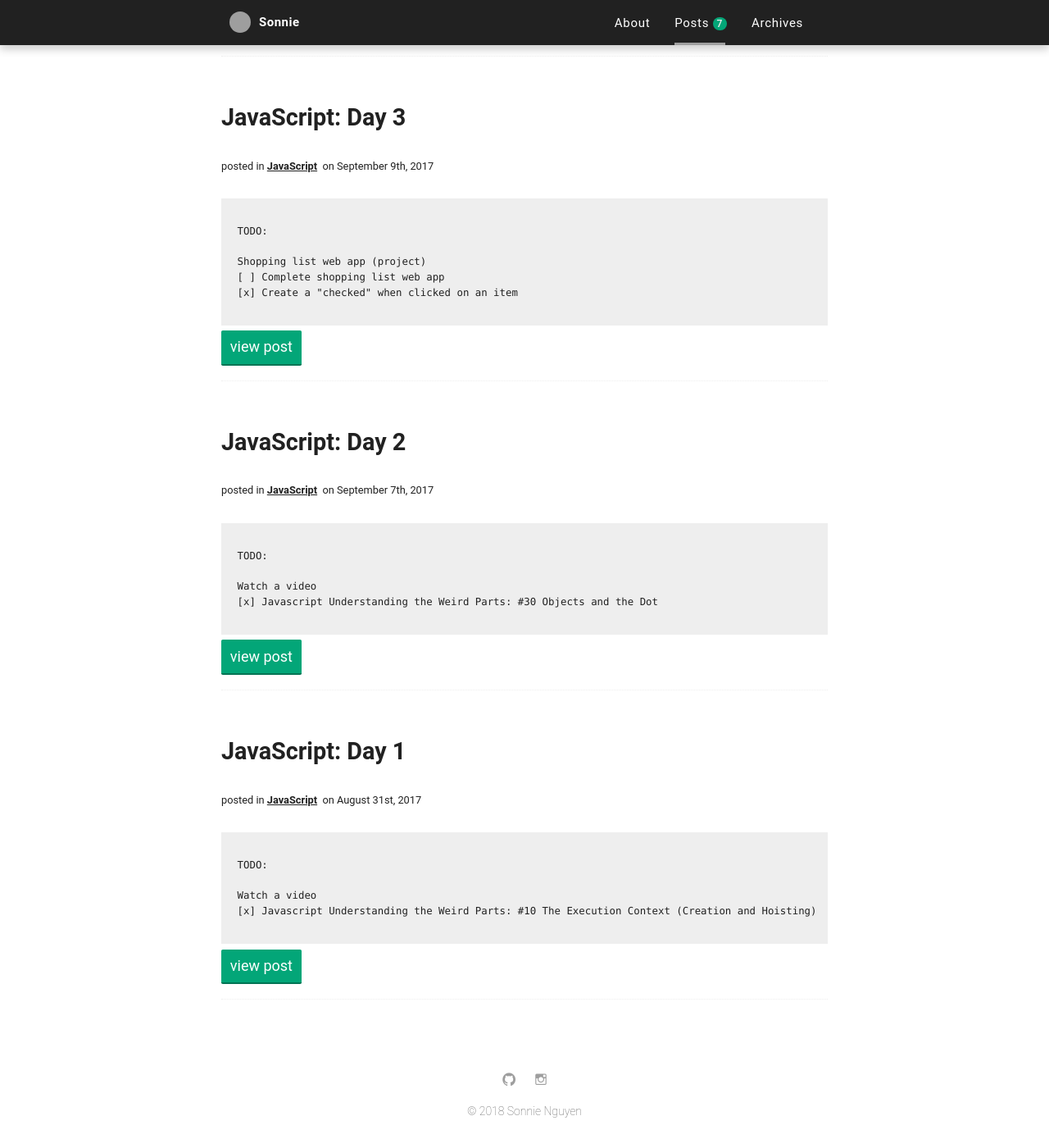
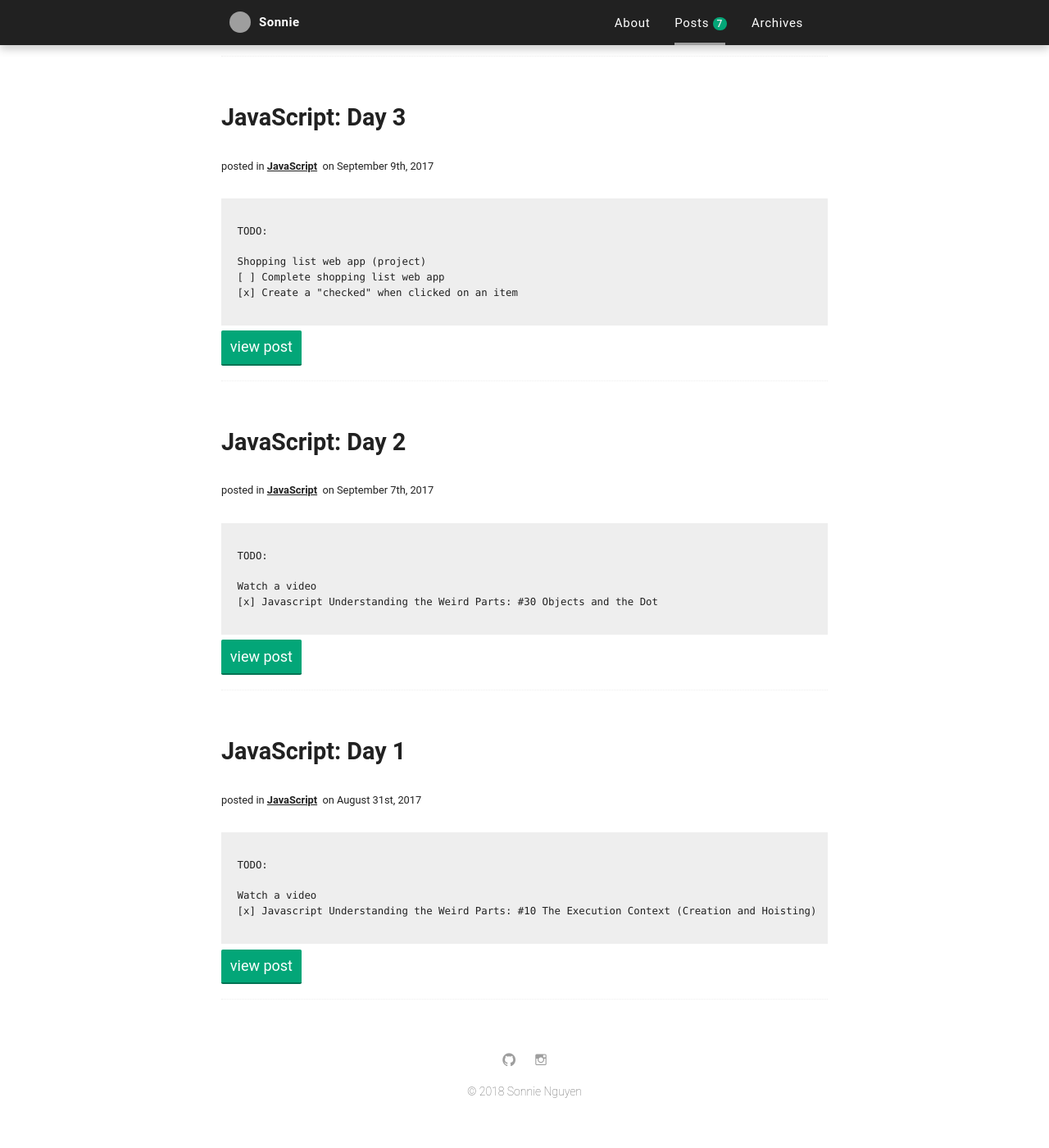
Before and after one commit to sonnienguyen/sonnie-nguyen-portfolio, a Jekyll site: the page built from index.html, in a window 1280 px wide and 1400 px high, scrolled down 1638 px. Shown: the whole window at 82% size. Built offline with Jekyll 4.4.1, drawn with Linux system fonts in a browser that asks for light colours; the list of posts is cut into pages by our own code; after the commit the page ends 3004 px from its top, so only the background shows below that; grey boxes are pictures that could not be loaded.

Commit message:
Remove additional margin for footer links

```diff
--- a/_layouts/default.html
+++ b/_layouts/default.html
@@ -28,11 +28,9 @@
       {{ content }}
     </div>
   </div>
-  <footer class="site-footer">
-    <div class="container">
-      {% include icons.html %}
-      {% include site-footer.html %}
-    </div>
+  <footer class="site-footer container">
+        {% include icons.html %}
+        {% include site-footer.html %}
   </footer>
   {% include fixed-responsive-nav.html %}
   {% include vendor-prism.html %}
--- a/_sass/components/_footer.scss
+++ b/_sass/components/_footer.scss
@@ -1,6 +1,6 @@
 .site-footer {
-  margin-top: 50px;
-  padding: 20px;
+  background-color: body-background-color;
+  padding: 10px 0;
   text-align: center;
 
   p {
```
